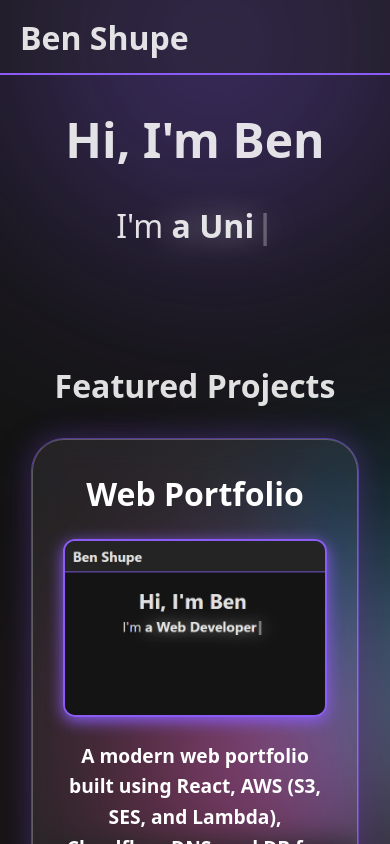
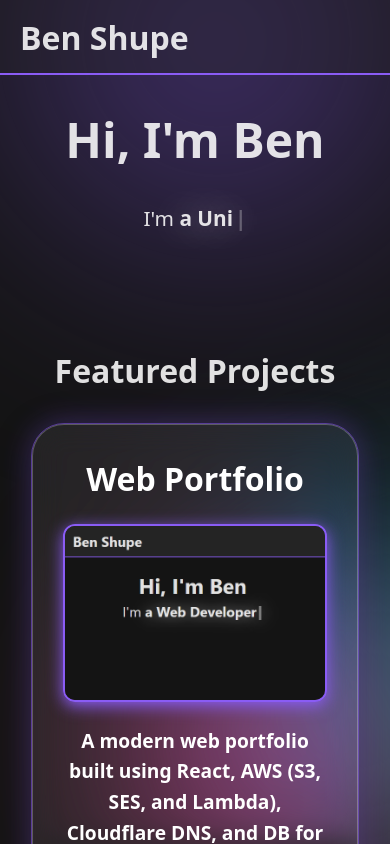
Before and after one commit to BenShupe/benshupe-frontend, a React (Vite) app: page / in a window 390 px wide. Shown: the top 844 px of the page. Built offline with nearby package versions, Linux system fonts and the light colour scheme; no server answers.

Commit message:
css tweaks

```diff
--- a/src/components/TypeWriter.css
+++ b/src/components/TypeWriter.css
@@ -4,6 +4,7 @@
     margin-left: 2px;
     font-weight: 800;
     text-shadow: 0 0 40px rgba(255, 255, 255, 1);
+    max-width: 80vw;
 }
 
 @keyframes blink {
@@ -26,7 +27,12 @@
 }
 
 .Typewriter_wrapper {
-    font-size: inherit;
     user-select: none;
     font-weight: 400;
 }
+
+@media (max-width: 700px) {
+    .Typewriter_wrapper{
+        font-size: 1.3rem;
+    }
+}
```
